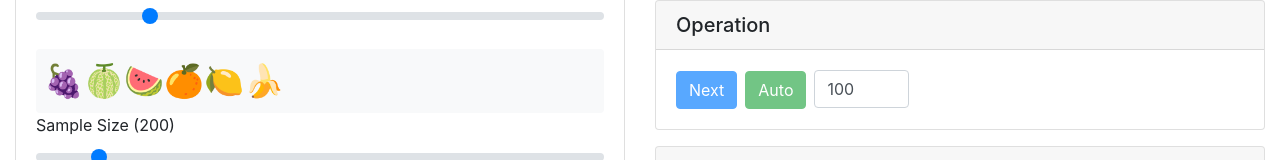
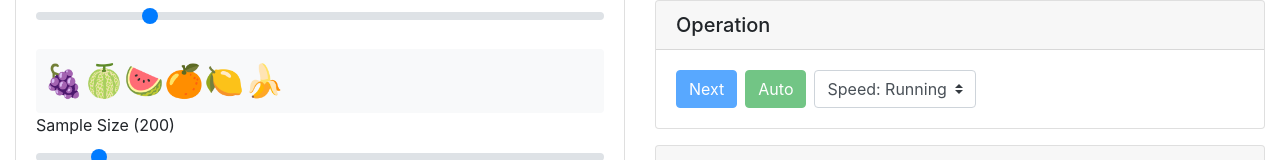
Before and after one commit to e10101/sketches, an Angular app: page / in a window 1280 px wide. Shown: the part 302-462 px from the top of the page. Built offline with nearby package versions, Linux system fonts and the light colour scheme.

Commit message:
Change the speed to dropdown list

```diff
--- a/src/app/misra-gries/misra-gries.component.html
+++ b/src/app/misra-gries/misra-gries.component.html
@@ -93,18 +93,27 @@
           <form>
             <!-- Controls -->
             <div class="row">
-              <div class="col">
-
-                <div class="">
-                  <button class="btn btn-primary d-inline-block" (click)="onNextStep()" [disabled]="!this.sample || this.sample.length <= 0">Next</button>
-                  <button class="btn ml-2" [ngClass]="{'btn-success': !isAutoNext, 'btn-secondary': isAutoNext}"
-                    (click)="onStartPause()" [disabled]="!this.sample || this.sample.length <= 0">
-                    {{isAutoNext? 'Stop' : 'Auto'}}
-                  </button>
-                  <input type="number" [(ngModel)]="autoNextOffsetSeconds" name="autoNextOffsetSeconds" class="form-control d-inline-block col-md-2 ml-2"
-                    placeholder="seconds">
-                </div>
+              <div class="col-auto pr-1">
+                <button class="btn btn-block btn-primary" (click)="onNextStep()" [disabled]="!this.sample || this.sample.length <= 0">Next</button>
               </div>
+              <div class="col-auto px-1">
+                <button class="btn btn-block" [ngClass]="{'btn-success': !isAutoNext, 'btn-secondary': isAutoNext}"
+                  (click)="onStartPause()" [disabled]="!this.sample || this.sample.length <= 0">
+                  {{isAutoNext? 'Stop' : 'Auto'}}
+                </button>
+              </div>
+              <div class="col-auto px-1">
+                <select class="custom-select" [(ngModel)]="autoNextOffsetSeconds" name="speed">
+                  <option value="1000">Speed: Walking</option>
+                  <option value="100">Speed: Running</option>
+                  <option value="10">Speed: Biking</option>
+                  <option value="1">Speed: Flying</option>
+                </select>
+              </div>
+              <!-- <div class="col-auto px-1">
+                <input type="number" [(ngModel)]="autoNextOffsetSeconds" name="autoNextOffsetSeconds" class="form-control"
+                  placeholder="seconds">
+              </div> -->
             </div>
 
             <!-- Current and Next Item-->
```
